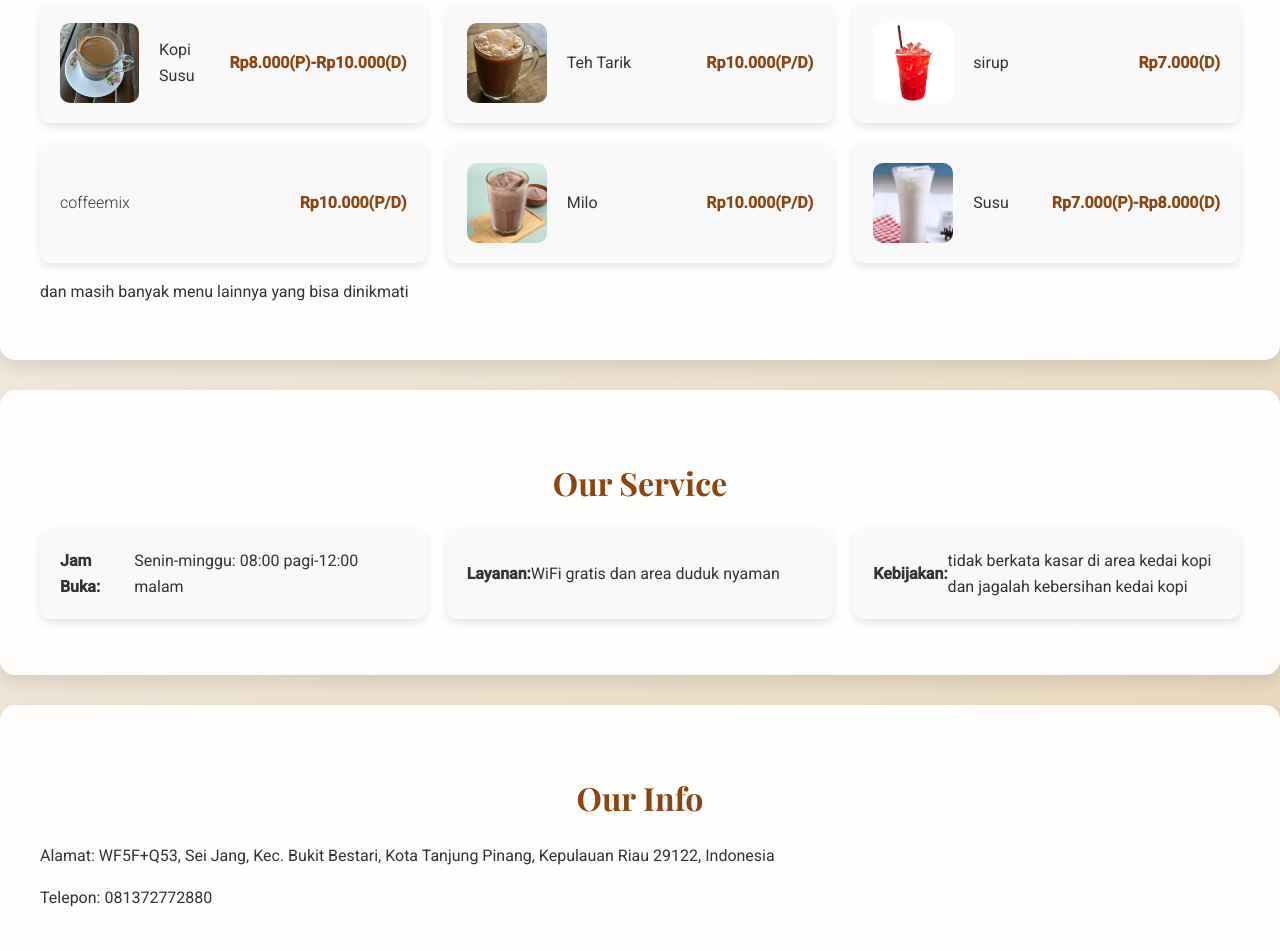
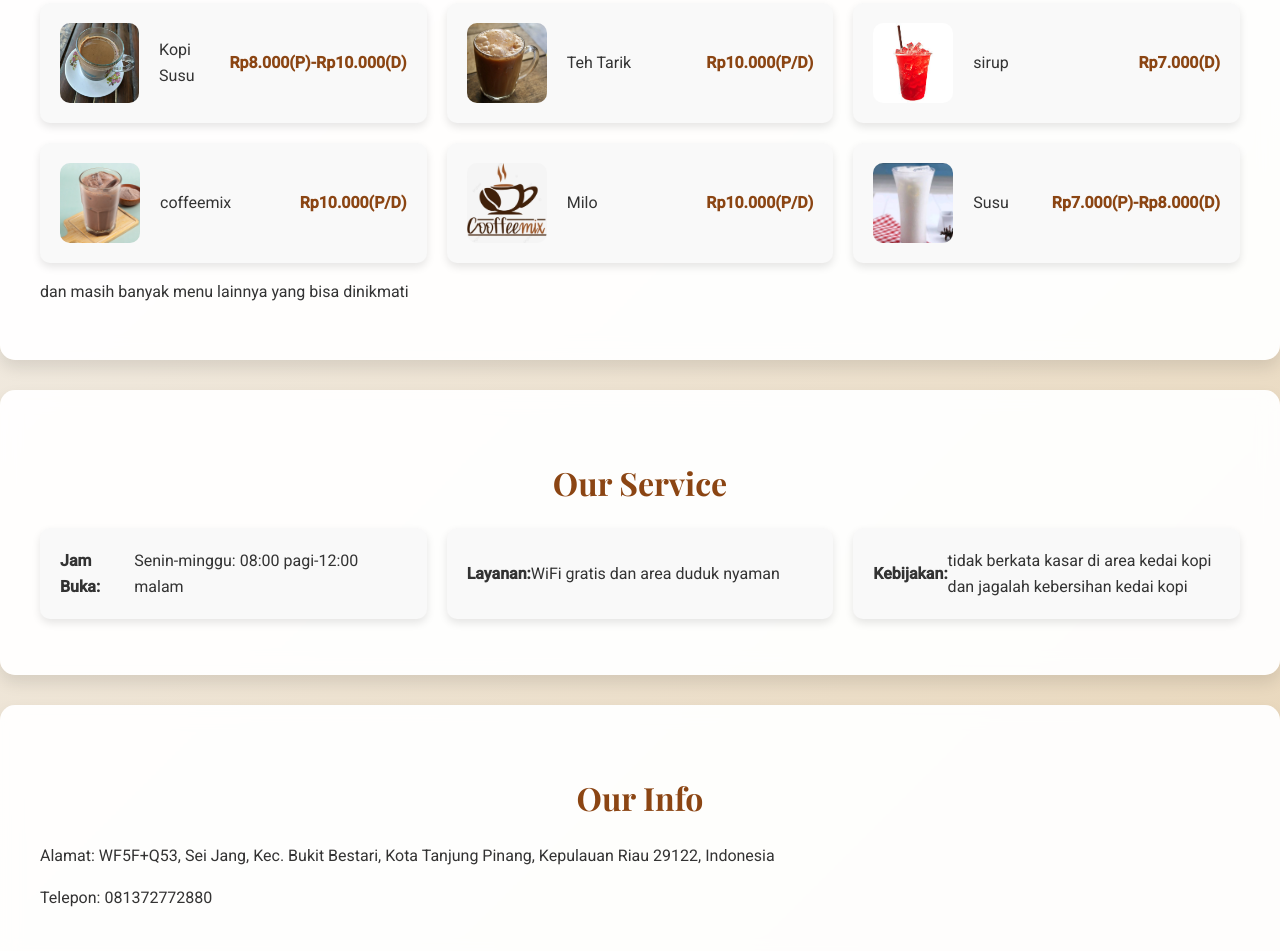
Before and after one commit to KedaiKopi69-oss/warkop, a plain HTML site: page index.html in a window 1280 px wide. Shown: the part 824-1775 px from the top of the page. Drawn offline with nearby package versions, Linux system fonts and the light colour scheme; placeholder pictures from the web are drawn by us.

Commit message:
Update index.html

```diff
--- a/index.html
+++ b/index.html
@@ -207,11 +207,11 @@
                 <span>sirup</span><span>Rp7.000(D)</span>
             </li>
             <li class="menu-item">
-
+                <img src="img 1\ES-MILO-1.jpg" alt="kopi">
                 <span>coffeemix</span><span>Rp10.000(P/D)</span>
             </li>
             <li class="menu-item">
-                <img src="img 1\ES-MILO-1.jpg" alt="kopi">
+                <img src="img 1/WhatsApp Image 2025-10-31 at 22.40.44.jpeg" alt="kopi">
                 <span>Milo</span><span>Rp10.000(P/D)</span>
             </li>
             <li class="menu-item">
```
